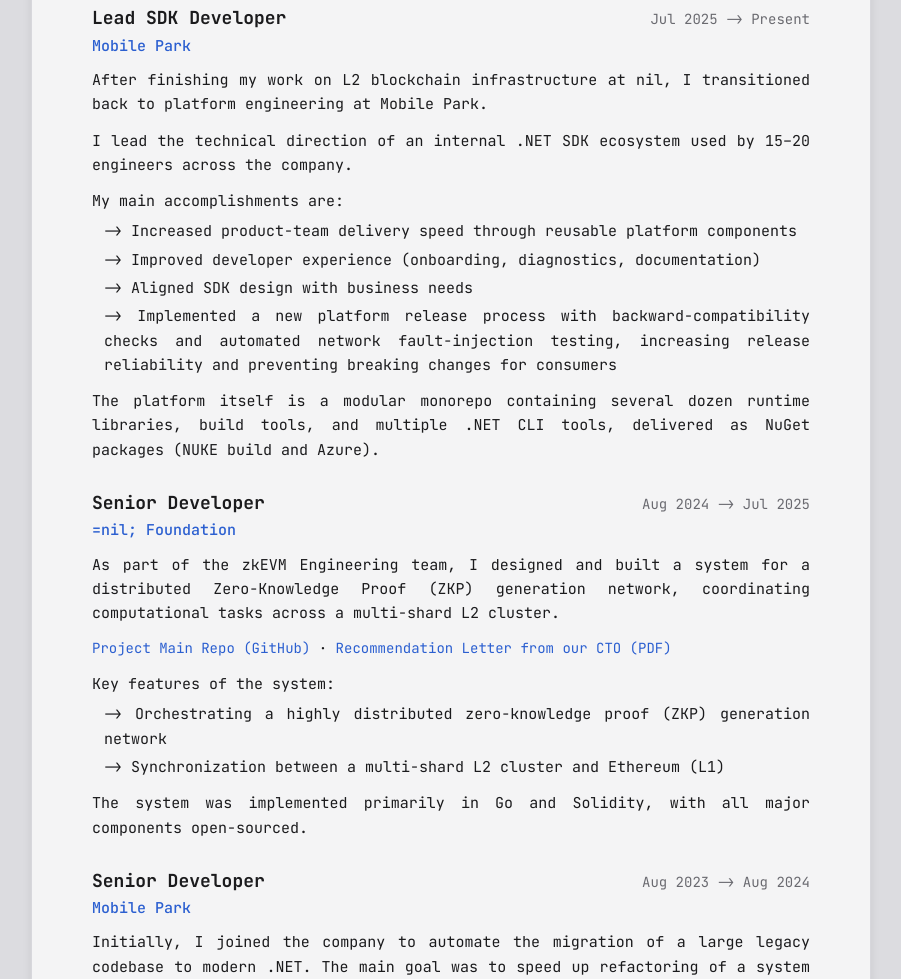
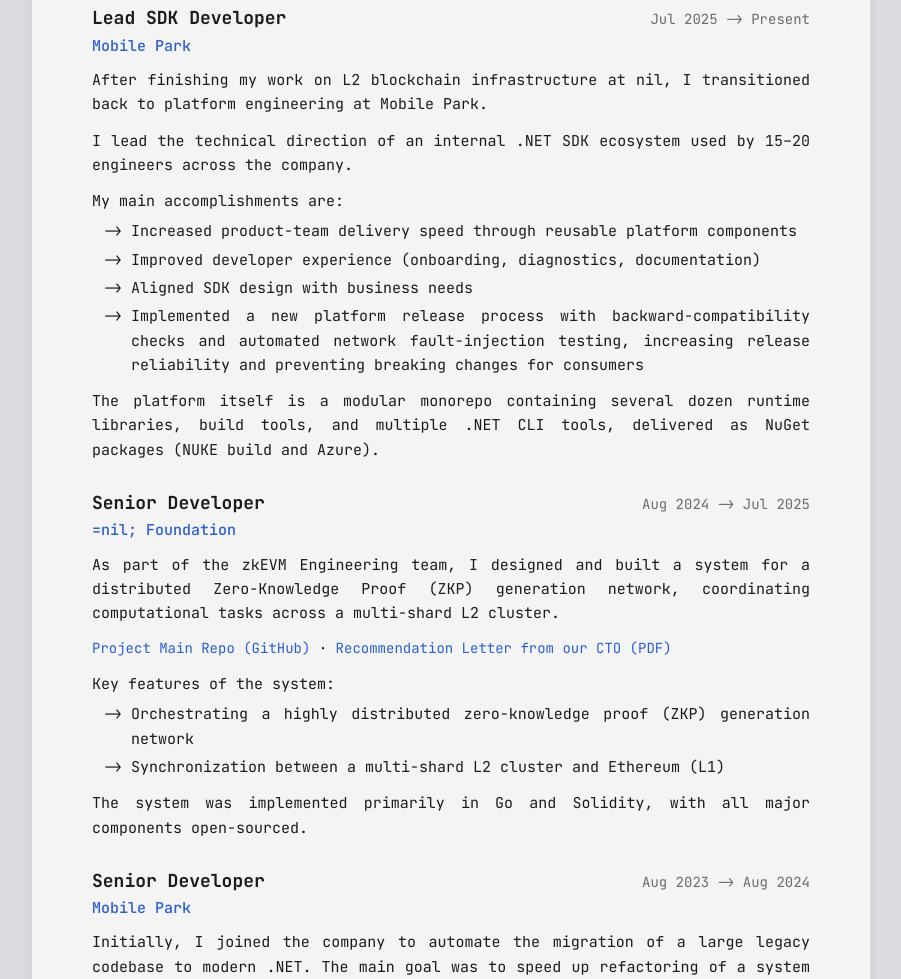
Before and after one commit to zadykian/zadykian.github.io, a plain HTML site: page index.html in a window 1280 px wide. Shown: the part 667-1646 px from the top of the page, without its empty margins (189-1090 px from the left). Drawn offline with Linux system fonts and the light colour scheme.

Commit message:
Fix bullet list indentation and marker spacing
Wrapped bullet lines now hang-indent under the text, and the gap after the "->"
marker is consistent across items. The marker is a fixed-width flex item, so
text-align: justify can no longer stretch the gap on multi-line items, and the
text column hangs so wrapped lines line up under the first letter.

```diff
--- a/index.html
+++ b/index.html
@@ -330,12 +330,14 @@
         }
 
         ul.bullets li {
+            display: flex;
             margin-bottom: 4px;
         }
 
         ul.bullets li:before {
-            content: "-> ";
-            margin-bottom: 4px;
+            content: "->";
+            flex: none;
+            margin-right: 1ch;
         }
 
         /* ---- footer ---- */
```
